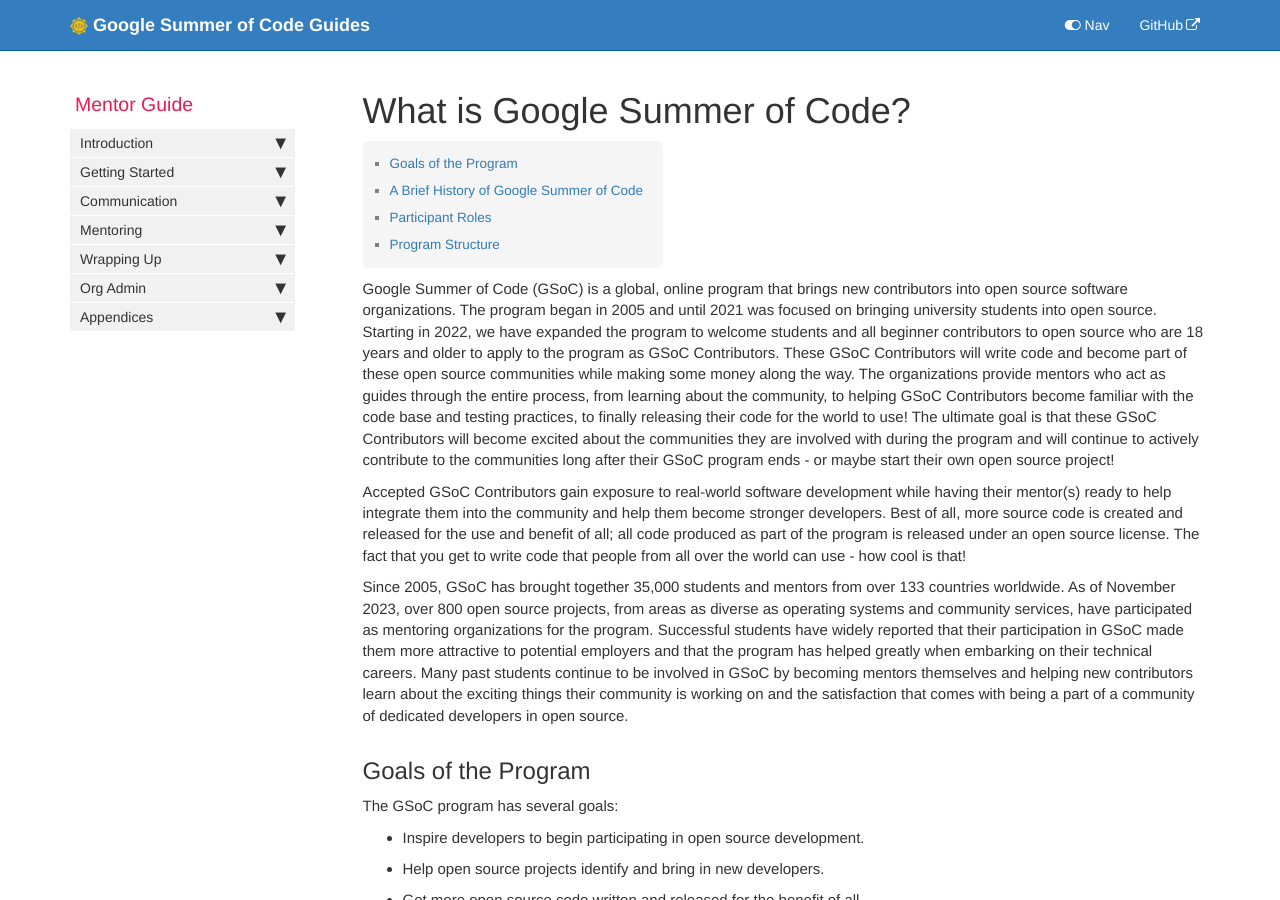
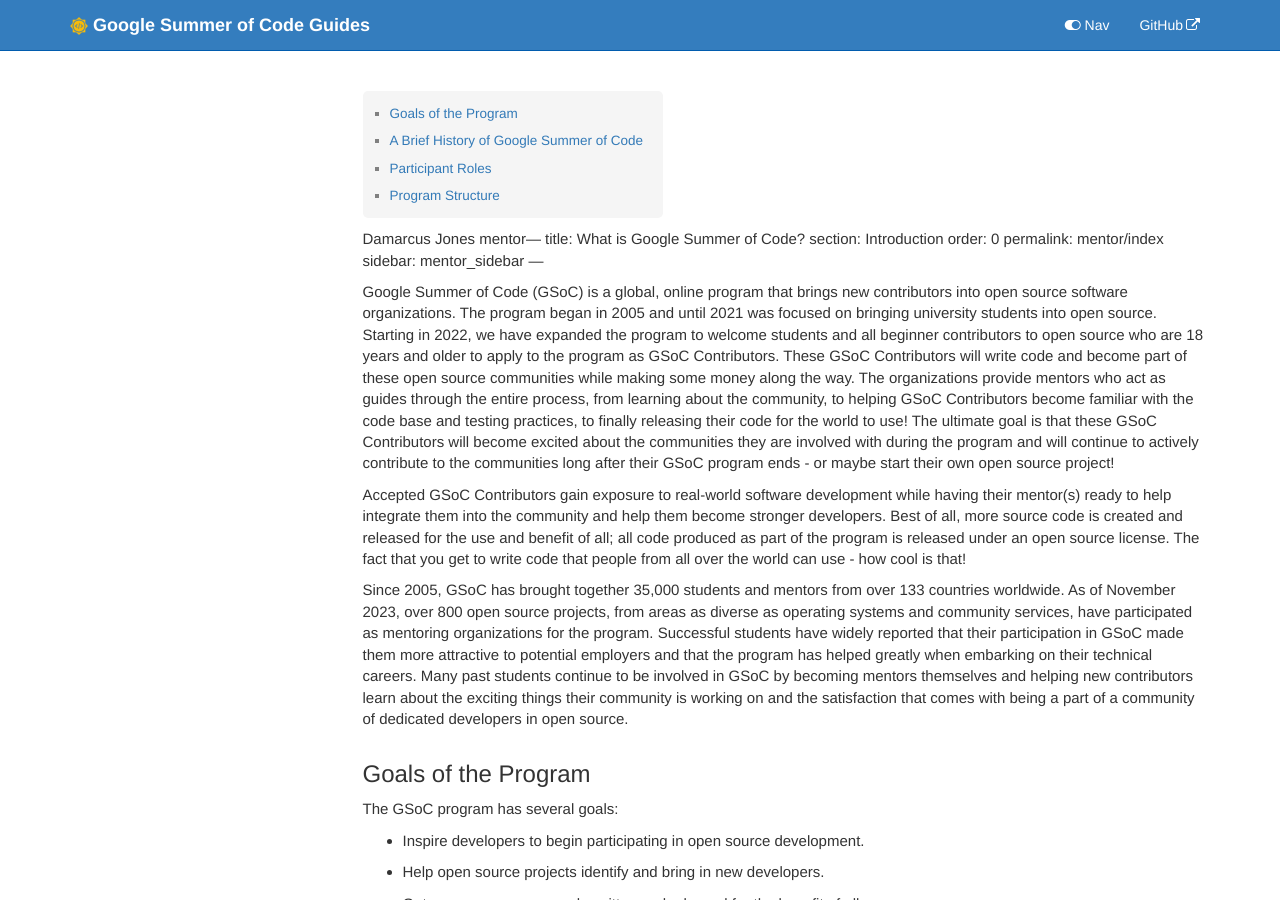
Before and after one commit to google/gsocguides, a Jekyll site: the page built from pages/mentor/00-what_is_google_summer_of_code.md, in a window 1280 px wide and 900 px high. Built offline with Jekyll 4.4.1, drawn with Linux system fonts in a browser that asks for light colours; our own code applies the rules of GitHub Pages for plain Markdown files.

Commit message:
Update 00-what_is_google_summer_of_code.md

```diff
--- a/pages/mentor/00-what_is_google_summer_of_code.md
+++ b/pages/mentor/00-what_is_google_summer_of_code.md
@@ -1,4 +1,4 @@
----
+Damarcus Jones mentor---
 title: What is Google Summer of Code?
 section: Introduction
 order: 0
```
